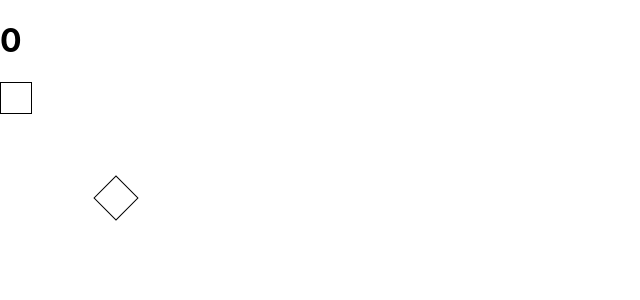
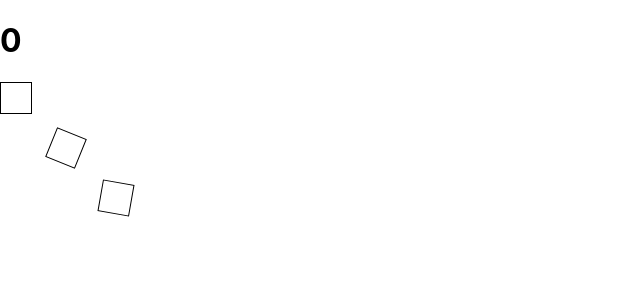
Before and after one commit to hspark220/click-the-box, a React (Create React App) app: page / in a window 1280 px wide. Shown: the top 300 px of the page, without its empty margins (0-640 px from the left). Built offline with nearby package versions, Linux system fonts and the light colour scheme; the HTML template or start-up script is replaced by a standard one.

Commit message:
Make multiple nSquares

```diff
--- a/src/App.js
+++ b/src/App.js
@@ -4,10 +4,21 @@ import NotSquare from './components/NotSquare';
 
 function App() {
 
+  const [nSquares, setNSquares] = useState([
+    {
+      top: 100,
+      left: 100,
+    },
+    {
+      top: 50,
+      left: 50
+    }
+  ])
+
   const [squareLeft, setSquareLeft] = useState(0);
   const [squareTop, setSquareTop] = useState(0);
-  const [nSquareLeft, setNSquareLeft] = useState(100);
-  const [nSquareTop, setNSquareTop] = useState(100);
+  const [nSquareLeft, setNSquareLeft] = useState([100, 40]);
+  const [nSquareTop, setNSquareTop] = useState([100, 40]);
   const [score, setScore] = useState(0);
 
   const changePosition = () => {
@@ -51,7 +62,13 @@ function App() {
       <h1>{score}</h1>
       <div className='game-board'>
         <Square top={squareTop} left={squareLeft} onClick={incrementScore} />
-        <NotSquare top={nSquareTop} left={nSquareLeft} onClick={decrementScore} />
+        {
+          nSquares.map(nSquare => {
+            return <NotSquare top={nSquare.top} left={nSquare.left} onClick={decrementScore} degree={Math.floor(Math.random()*40)+5} />
+          })
+
+        }
+        {/* <NotSquare top={nSquareTop} left={nSquareLeft} onClick={decrementScore} degree={Math.floor(Math.random()*40)+5}/> */}
       </div>
 
     </div>
--- a/src/components/NotSquare.js
+++ b/src/components/NotSquare.js
@@ -2,7 +2,7 @@
 const NotSquare = props => {
 
     return (
-        <div className="not-square" style={{top: props.top, left: props.left, transform: `rotate(45deg)`}} onClick={props.onClick}>
+        <div className="not-square" style={{top: props.top, left: props.left, transform: `rotate(${props.degree}deg)`}} onClick={props.onClick}>
 
         </div>
     )
```
